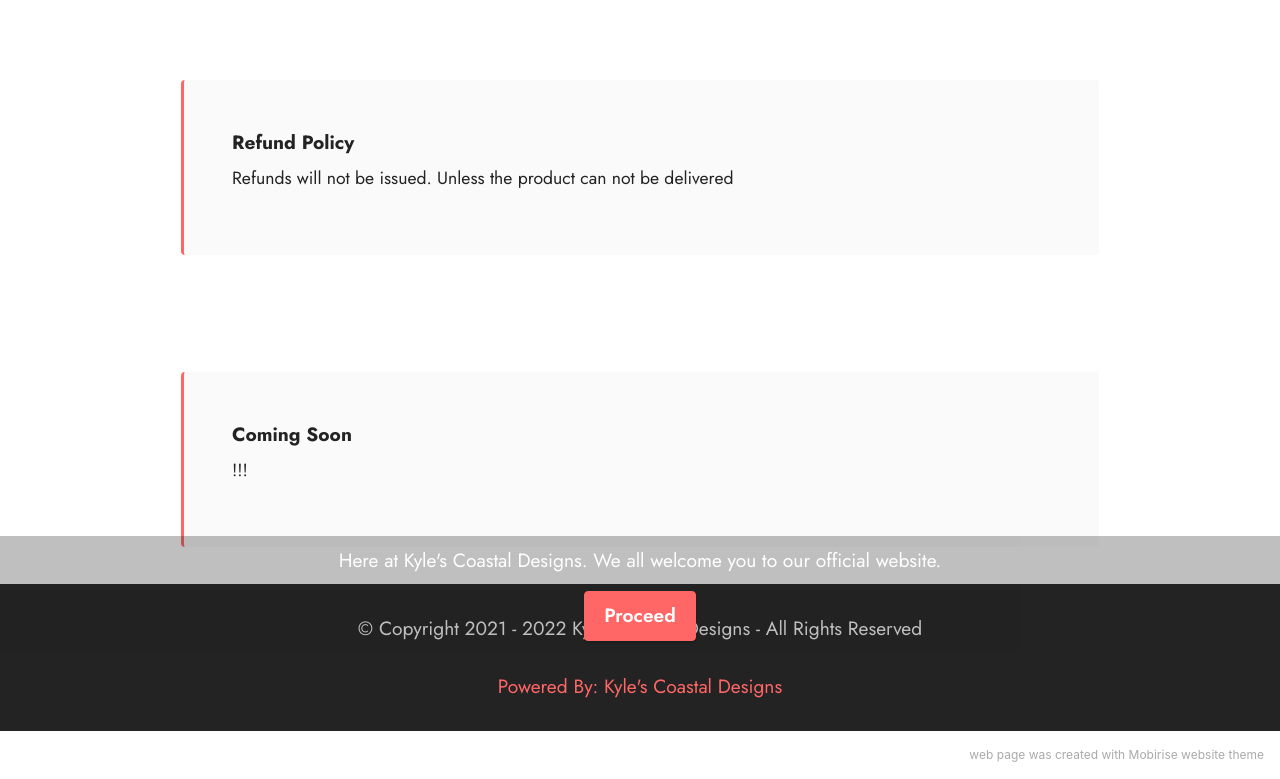
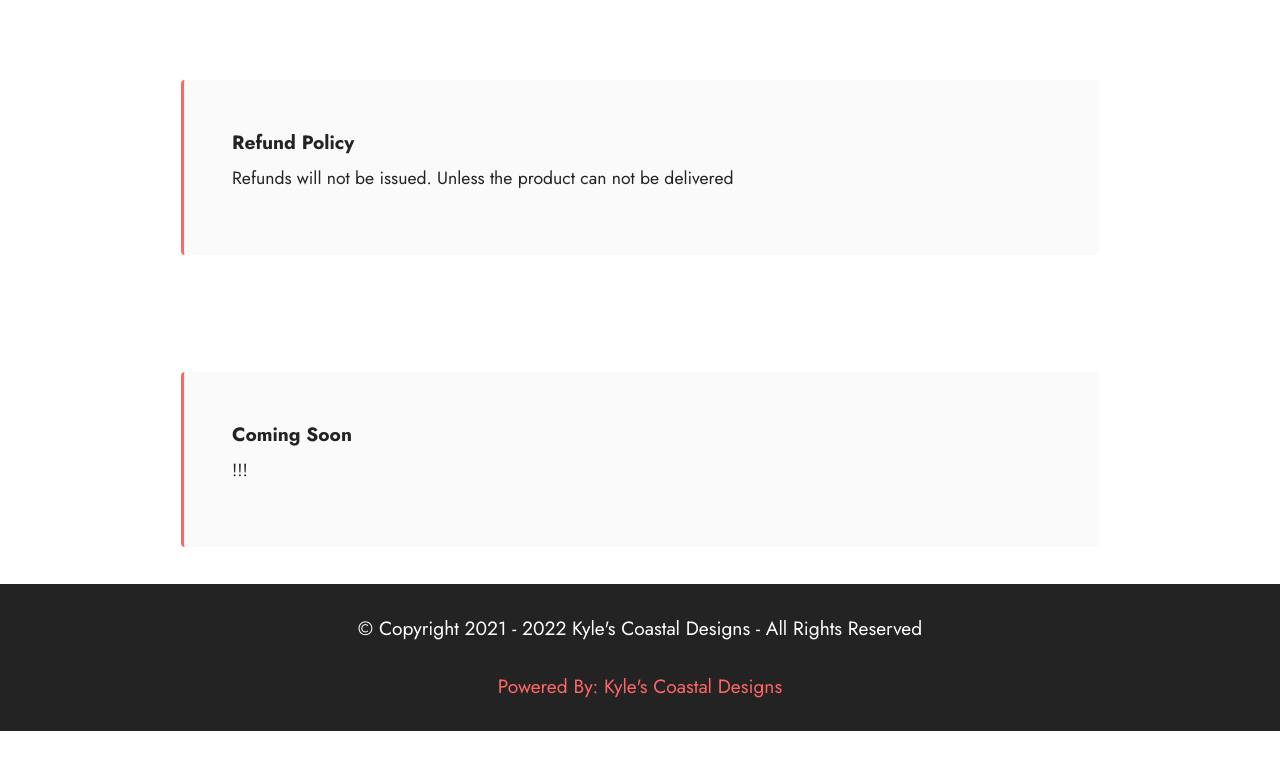
Before and after one commit to KylesCoastalDesigns/kyles-coastal-designs-website, a plain HTML site: page policy.html in a window 1280 px wide. Shown: the part 149-928 px from the top of the page. Drawn offline with Linux system fonts and the light colour scheme.

Commit message:
Update policy.html

```diff
--- a/policy.html
+++ b/policy.html
@@ -116,8 +116,7 @@
             </div>
         </div>
     </div>
-</section><section style="background-color: #fff; font-family: -apple-system, BlinkMacSystemFont, 'Segoe UI', 'Roboto', 'Helvetica Neue', Arial, sans-serif; color:#aaa; font-size:12px; padding: 0; align-items: center; display: flex;"><a href="https://mobirise.site/f" style="flex: 1 1; height: 3rem; padding-left: 1rem;"></a><p style="flex: 0 0 auto; margin:0; padding-right:1rem;"><a href="https://mobirise.site/s" style="color:#aaa;">web page</a> was created with Mobirise website theme</p></section><script src="assets/web/assets/jquery/jquery.min.js"></script>  <script src="assets/popper/popper.min.js"></script>  <script src="assets/tether/tether.min.js"></script>  <script src="assets/bootstrap/js/bootstrap.min.js"></script>  <script src="assets/web/assets/cookies-alert-plugin/cookies-alert-core.js"></script>  <script src="assets/web/assets/cookies-alert-plugin/cookies-alert-script.js"></script>  <script src="assets/smoothscroll/smooth-scroll.js"></script>  <script src="assets/dropdown/js/nav-dropdown.js"></script>  <script src="assets/dropdown/js/navbar-dropdown.js"></script>  <script src="assets/touchswipe/jquery.touch-swipe.min.js"></script>  <script src="assets/theme/js/script.js"></script>
-
+</section><section style="background-color: #fff; font-family: -apple-system, BlinkMacSystemFont, 'Segoe UI', 'Roboto', 'Helvetica Neue', Arial, sans-serif; color:#aaa; font-size:12px; padding: 0; align-items: center; display: flex;"><a href="https://www.kylescoastaldesigns.tk/" style="flex: 1 1; height: 3rem; padding-left: 1rem;"></a><p style="flex: 0 0 auto; margin:0; padding-right:1rem;"><a href="https://mobirise.site/qss" style="color:#aaa;"> </a> </p></section><script src="assets/web/assets/jquery/jquery.min.js"></script> <script src="assets/popper/popper.min.js"></script> <script src="assets/tether/tether.min.js"></script> <script src="assets/bootstrap/js/bootstrap.min.js"></script> <script src="assets/smoothscroll/smooth-scroll.js"></script> <script src="assets/dropdown/js/nav-dropdown.js"></script> <script src="assets/dropdown/js/navbar-dropdown.js"></script> <script src="assets/touchswipe/jquery.touch-swipe.min.js"></script> <script src="assets/mbr-switch-arrow/mbr-switch-arrow.js"></script> <script src="assets/theme/js/script.js"></script>
 
 <input name="cookieData" type="hidden" data-cookie-customDialogSelector='null' data-cookie-colorText='#ffffff' data-cookie-colorBg='rgba(35, 35, 35, 0.29)' data-cookie-textButton='Proceed' data-cookie-colorButton='#ff6666' data-cookie-colorLink='#424a4d' data-cookie-underlineLink='true' data-cookie-text="Here at Kyle's Coastal Designs. We all welcome you to our official website. ">
   </body>
```
